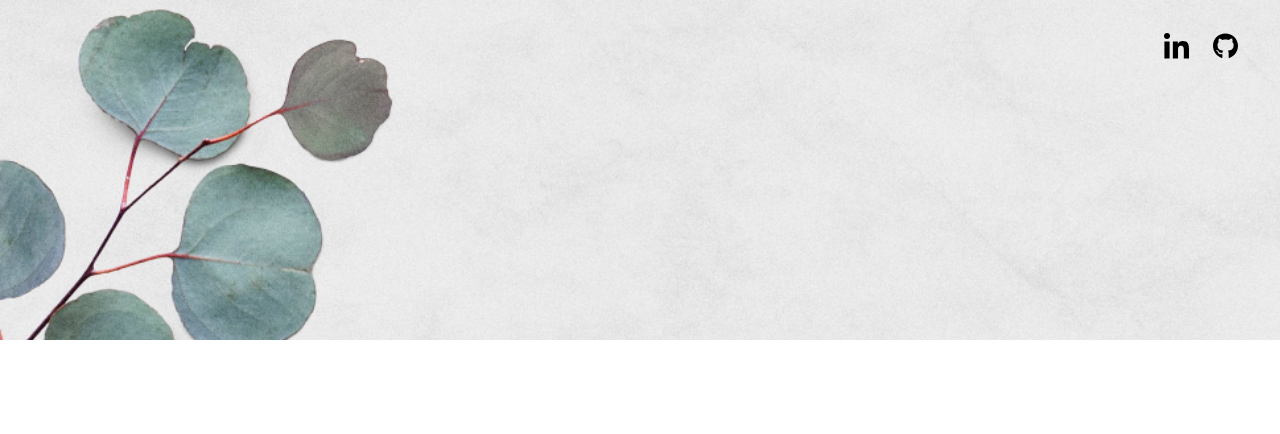
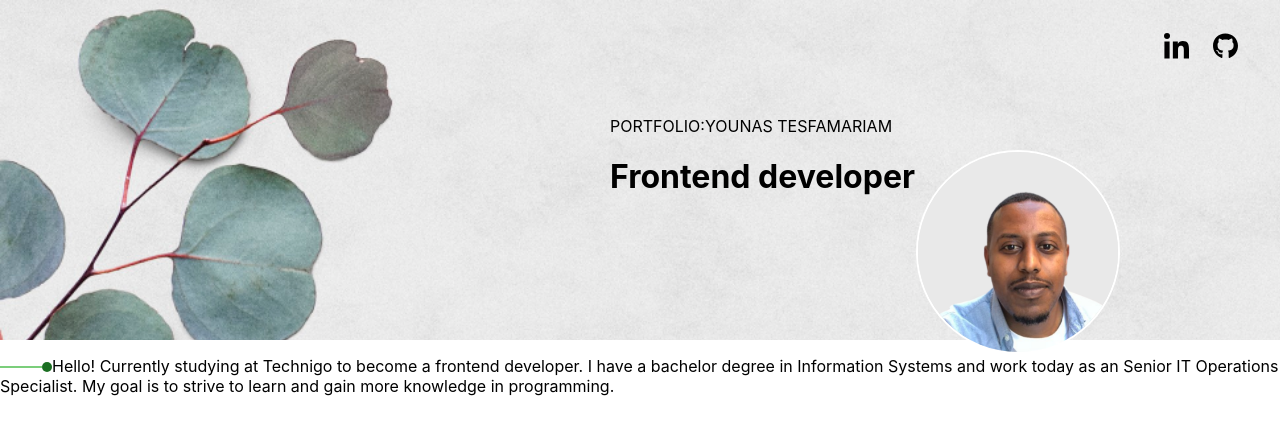
Before and after one commit to Technigo/project-react-portfolio, a React (Create React App) app: page / in a window 1280 px wide. Shown: the top 434 px of the page. Built offline with nearby package versions, Linux system fonts and the light colour scheme.

Commit message:
second Intro component with text

```diff
--- a/package.json
+++ b/package.json
@@ -13,7 +13,6 @@
     "react": "^18.2.0",
     "react-dom": "^18.2.0",
     "react-router-dom": "^6.4.2",
-    "styled": "^1.0.0",
     "styled-components": "^5.3.6"
   },
   "scripts": {
--- a/src/App.js
+++ b/src/App.js
@@ -1,10 +1,12 @@
 import React from 'react'
 import Header from 'components/Header'
+import Intro from 'components/Intro'
 
 export const App = () => {
   return (
     <div>
       <Header />
+      <Intro />
     </div>
   )
 }
--- a/src/components/Header.js
+++ b/src/components/Header.js
@@ -1,6 +1,6 @@
 import React from 'react';
 import styled from 'styled-components';
-// import profile from './..assets/profile.png';
+import profile from '../assets/profile.png';
 import image1 from '../assets/image1.png';
 import linkedin from '../assets/linkedin.svg';
 import github from '../assets/github.svg';
@@ -17,14 +17,14 @@ const Header = () => {
         </a>
       </HeaderSocialLogo>
 
-      {/* <HeaderTextGroup>
+      <HeaderTextGroup>
         <p className="header-portfolio"> PORTFOLIO:
           <span className="header-name">YOUNAS TESFAMARIAM</span>
         </p>
         <h1>Frontend developer</h1>
       </HeaderTextGroup>
 
-      <ProfileImage src={profile} alt="headshot of Younas Tesfamariam" /> */}
+      <ProfileImage src={profile} alt="headshot of Younas Tesfamariam" />
     </StyledHeader>
   )
 }
@@ -56,3 +56,21 @@ const HeaderSocialLogo = styled.div`
     }
     }
 `
+
+const HeaderTextGroup = styled.div`
+    color: black;
+    position: absolute;
+    width: 320px;
+    top: 80px;
+    left: 590px;
+    position: relative;
+`
+const ProfileImage = styled.img`
+    width: 200px;
+    border-radius: 50%;
+    position: absolute;
+    top: 150px;
+    right: 200px;
+    border: 2px solid white;
+    overflow: hidden;
+`
--- /dev/null
+++ b/src/components/Intro.js
@@ -0,0 +1,46 @@
+import React from 'react';
+import styled from 'styled-components';
+
+const Intro = () => {
+  return (
+    // <SectionContainer>
+    // <SectionText>
+    <p className="intro-text">
+      <Line className="line" /><Dot className="dot" />
+            Hello! Currently studying at Technigo to become a frontend developer.
+            I have a bachelor degree in Information Systems
+            and work today as an Senior IT Operations Specialist.
+            My goal is to strive to learn and gain more knowledge in programming.
+    </p>
+    // </SectionText>
+    /* </SectionContainer> */
+  )
+}
+
+export default Intro;
+
+// const SectionContainer = styled.container`
+//     display: flex;
+//     text-align: center;
+//     margin-bottom: 50px;
+// `
+// const SectionText = styled.MainText`
+//     box-sizing: border-box;
+//     margin: 0 auto;
+//     padding: 40px 24px;
+//     width: 675px;
+//     text-align: center;
+// `
+const Line = styled.span`
+    border: 1px solid #7bce7b;
+    width: 40px;
+    display: inline-block;
+    margin-bottom: 4px;
+`
+const Dot = styled.span`
+    height: 10px;
+    width: 10px;
+    background-color: #1b6f22;
+    border-radius: 50%;
+    display: inline-block;
+`
```
Also changed, not shown: src/components/Globalstyles.js (added, +7 -0 lines).
